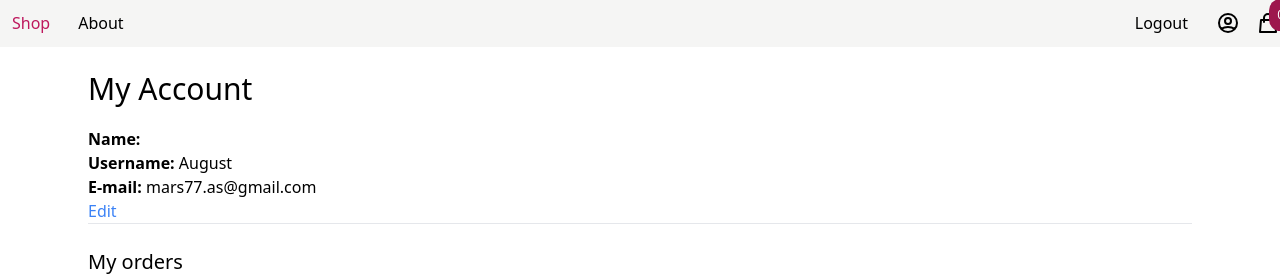
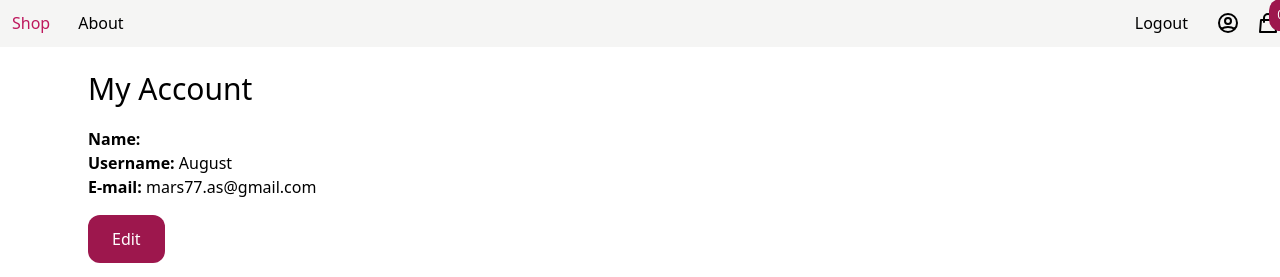
Before and after one commit to August-Schleich/Razpi, a Django app: page /myaccount/ in a window 1280 px wide. Shown: the part 69-346 px from the top of the page. Run offline with Django 4.2, Linux system fonts and the light colour scheme; a user stored in the database is signed in; some libraries are stand-ins or nearby versions.

Commit message:
added edit button style

```diff
--- a/razpi/core/templates/core/myaccount.html
+++ b/razpi/core/templates/core/myaccount.html
@@ -10,7 +10,8 @@
     <strong>Username:</strong> {{ request.user.username }}<br>
     <strong>E-mail:</strong> {{ request.user.email }}<br>
 
-    <a class ="text-blue-500" href="{% url 'edit_myaccount' %}">Edit</a>
+    <a class="inline-block mt-4 py-3 px-6 rounded-xl text-white bg-pink-800 hover:bg-pink-900" href="{% url 'edit_myaccount' %}">Edit</a>
+    </div>
     <hr>
 
     <h2 class= "my-6 text-xl">My orders</h2>
@@ -36,6 +37,7 @@
 
         </div>
         {% comment %} ###### TEST ORDERS  {% endcomment %}
+
         <div class="mb-6 w-full">
             <div class="product mb-6 flex pr-6">
                 <a href="#" class="w-1/4">
@@ -54,6 +56,7 @@
             </div>
         </div>
         {% comment %} ###### TEST ORDER  {% endcomment %}
+        <hr>
         <div>
         <p class="text-lg">Date: 04.04.2022</p>
         <p class="text-lg">Total: $199.94</p>
```
Also changed, not shown: razpi/db.sqlite3.
